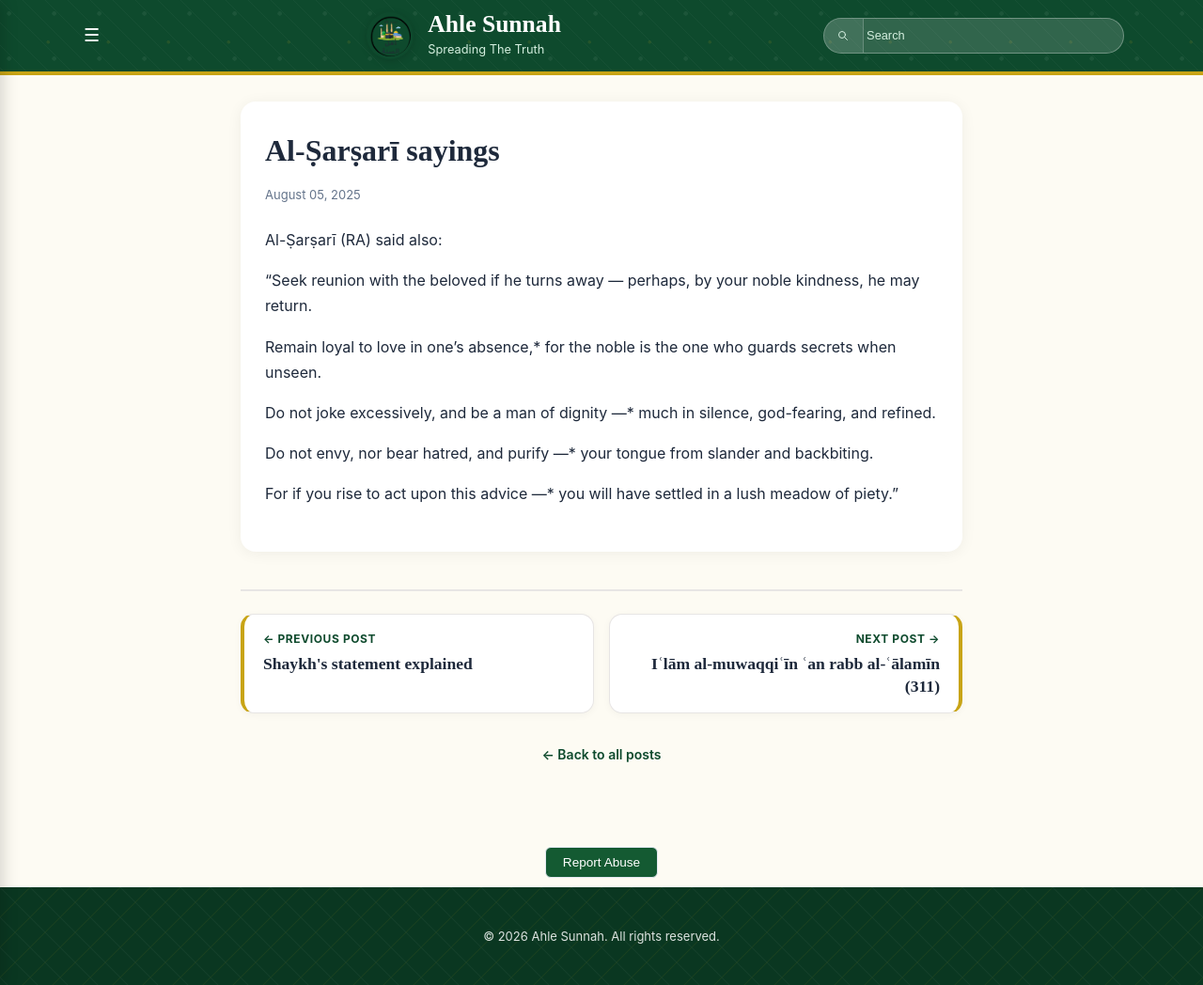
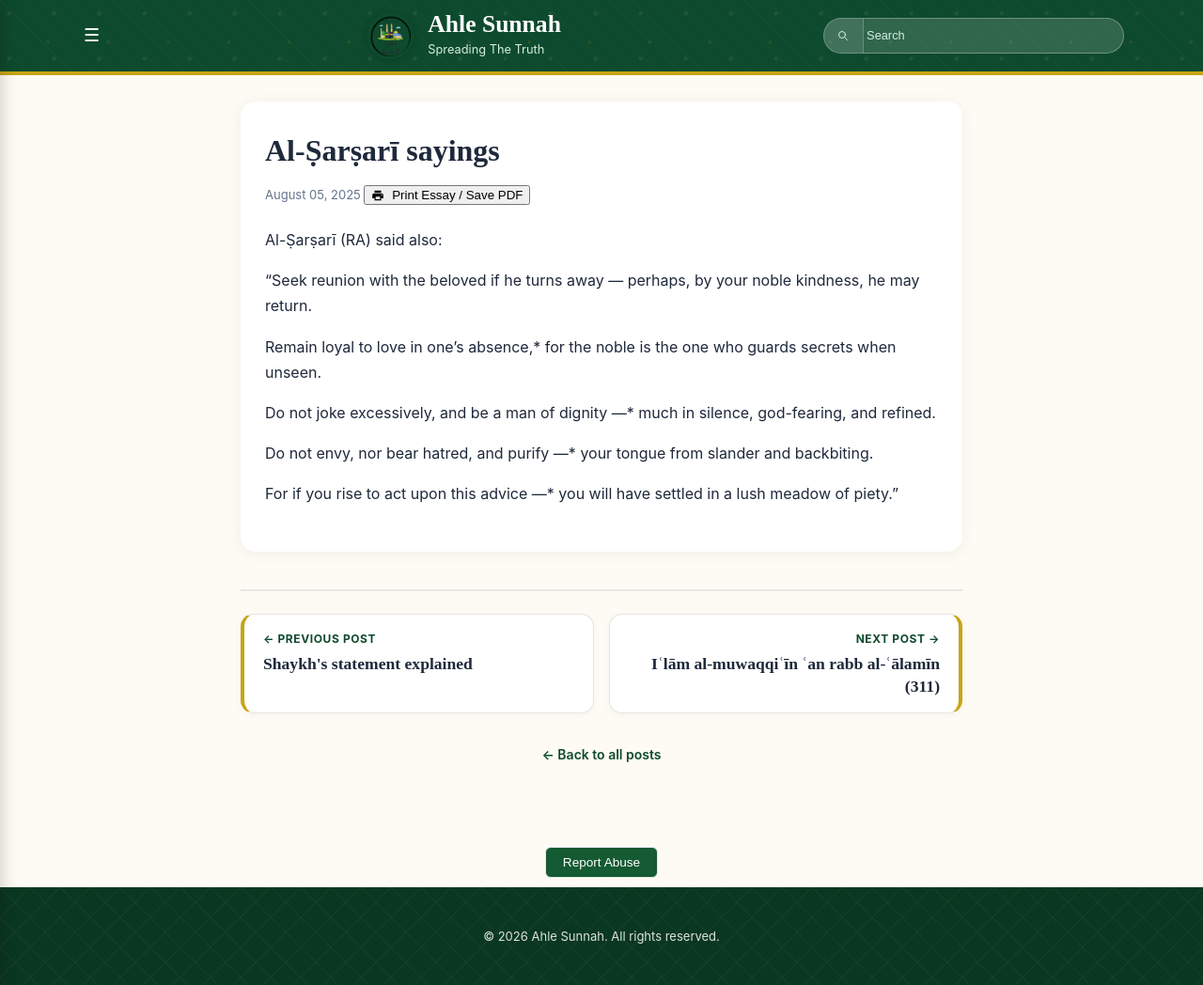
Before and after one commit to Fali17/ahlesunnah, a Jekyll site: the page built from _posts/2025-08-05-al-sarsari-sayings.md, in a window 1280 px wide and 1048 px high. Shown: the whole window at 94% size. Built offline with Jekyll 4.4.1, drawn with Linux system fonts in a browser that asks for light colours.

Commit message:
Update post.html

```diff
--- a/_layouts/post.html
+++ b/_layouts/post.html
@@ -107,11 +107,20 @@ layout: default
 
   <header class="post-header">
     <h1 class="post-title">{{ page.title }}</h1>
-    <div class="meta">
-      <time datetime="{{ page.date | date_to_xmlschema }}">
-        {{ page.date | date: "%B %d, %Y" }}
-      </time>
-    </div>
+   <div class="meta">
+  <time datetime="{{ page.date | date_to_xmlschema }}">
+    {{ page.date | date: "%B %d, %Y" }}
+  </time>
+
+  <!-- Add this elegant Print Button link -->
+  <button onclick="window.print();" class="print-essay-btn">
+    <svg xmlns="http://w3.org" viewBox="0 0 24 24" width="14" height="14" fill="currentColor" style="vertical-align: text-bottom; margin-right: 4px;">
+      <path d="M19 8H5c-1.66 0-3 1.34-3 3v6h4v4h12v-4h4v-6c0-1.66-1.34-3-3-3zm-3 11H8v-5h8v5zm3-7c-.55 0-1-.45-1-1s.45-1 1-1 1 .45 1 1-.45 1-1 1zm-1-9H6v4h12V3z"/>
+    </svg>
+    Print Essay / Save PDF
+  </button>
+</div>
+
   </header>
 
   <!-- This tag automatically injects your plain markdown prose here and applies your typography rules -->
```
